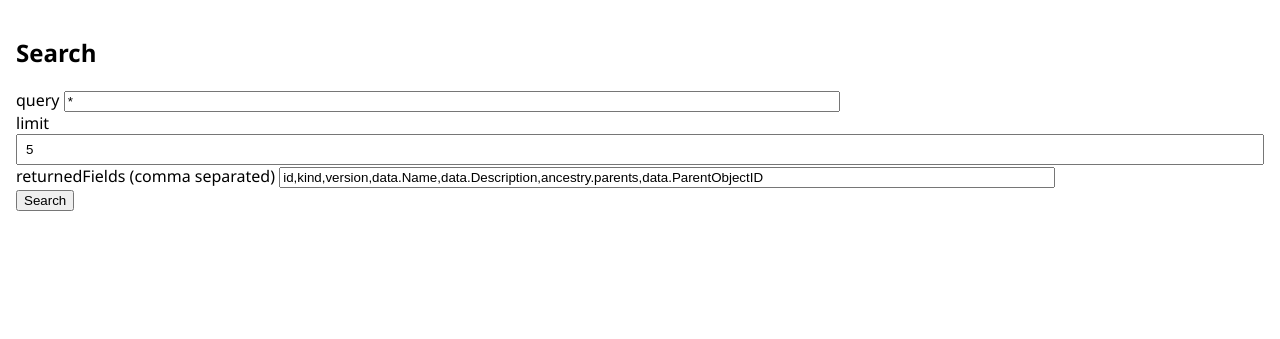
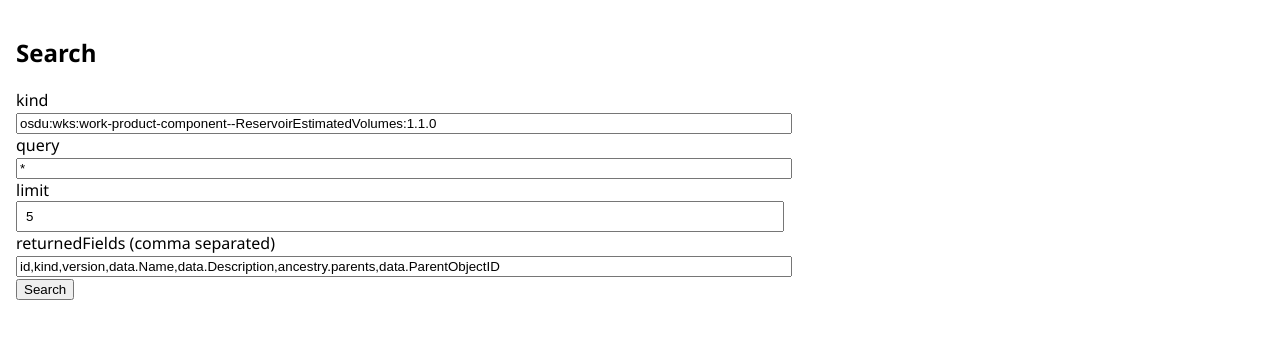
Before and after one commit to marcusapel/rddms_admin_ui, a Python web app: template app/templates/search.html in a window 1280 px wide. Shown: the part 42-381 px from the top of the page. Run offline with Jinja, Linux system fonts and the light colour scheme; the template is opened without the code that fills it, so the values that code supplies are empty.

Commit message:
modified:   app/templates/search.html

```diff
--- a/app/templates/search.html
+++ b/app/templates/search.html
@@ -7,7 +7,7 @@
 <h2>Search</h2>
 
 <!-- ✅ Working form -->
-<form method="post" action="/search/run" style="marginrnedFields -->
+<form method="post" action="/search/run" style="width:48rem">
 
   <div>
     <label>kind</label>
```
